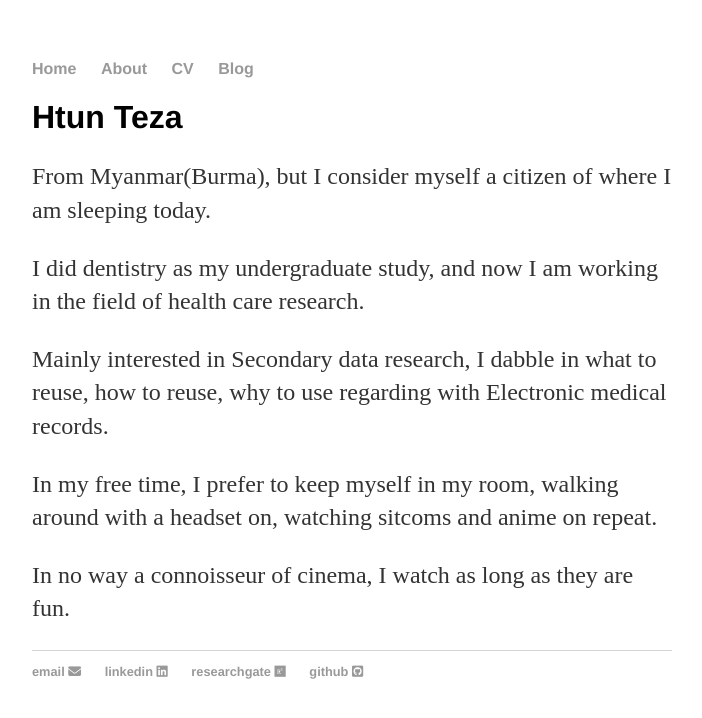
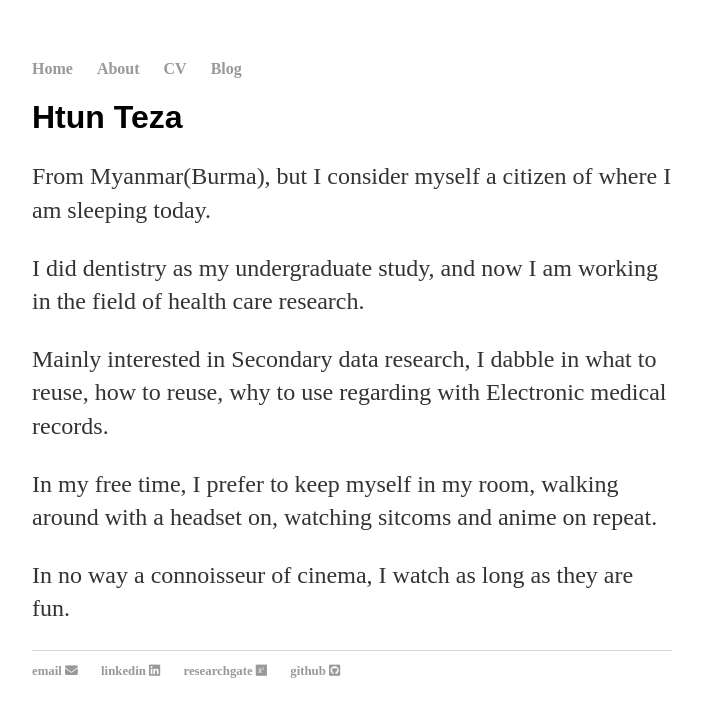
Before and after one commit to finerbrighterlighter/finerbrighterlighter.github.io, a Jekyll site: the page built from index.html, in a window 1280 px wide. Shown: the top 718 px of the page, without its empty margins (288-990 px from the left). Built offline with Jekyll 4.4.1, drawn with Linux system fonts in a browser that asks for light colours; nearby versions of some CDN libraries.

Commit message:
Update main.css

```diff
--- a/css/main.css
+++ b/css/main.css
@@ -1,9 +1,10 @@
 body {
+    font-family: Lora, serif;
     margin: 60px auto;
     width: 50%;
 }
 nav ul, footer ul {
-    font-family:'Helvetica', 'Arial', 'Sans-Serif';
+    font-family: Lora, serif;
     padding: 0px;
     list-style: none;
     font-weight: bold;
@@ -21,15 +22,15 @@
 }
 h1 {
     font-size: 2em;
-    font-family:'Helvetica', 'Arial', 'Sans-Serif';
+    font-family: Ubuntu, sans-serif;
 }
 h2 {
     font-size: 1.8em;
-    font-family:'Helvetica', 'Arial', 'Sans-Serif';
+    font-family: Ubuntu, sans-serif;
 }
 h3 {
     font-size: 1.6em;
-    font-family:'Helvetica', 'Arial', 'Sans-Serif';
+    font-family: Ubuntu, sans-serif;
 }
 p {
     font-size: 1.5em;
```
